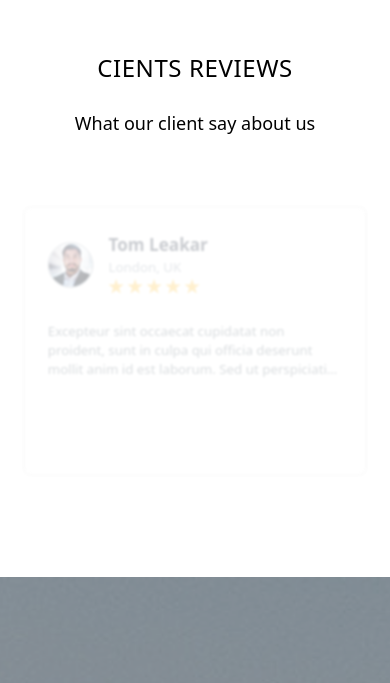
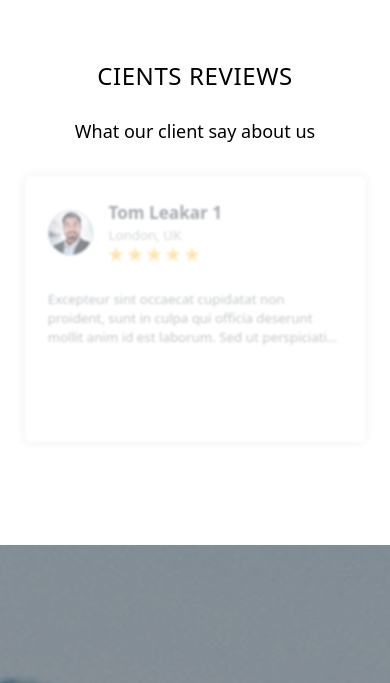
Before and after one commit to jhonlima97/landing-page, an Angular app: page / in a window 390 px wide. Shown: the part 6961-7644 px from the top of the page. Built offline with nearby package versions, Linux system fonts and the light colour scheme.

Commit message:
page responsive

```diff
--- a/src/app/app.component.html
+++ b/src/app/app.component.html
@@ -122,12 +122,6 @@
 <app-explore-card></app-explore-card>
 
 <!-- section reviews -->
-<section class="pt-[80px]">
-  <div class="container mx-auto px-6 text-center max-w-6xl">
-    <h2 class="uppercase mb-6 tracking-wide text-[24px]">Cients reviews</h2>
-    <p class="text-[18px]">What our client say about us</p>
-  </div>
-</section>
 <app-reviews></app-reviews>
 
 <!-- Section statistics -->
@@ -137,14 +131,13 @@
 <app-posts></app-posts>
 
 <!-- section email -->
-<section class="email bg-[#f8fafb] py-[150px]">
+<section class="bg-[#f8fafb] py-[150px] mx-auto max-w-[1920px]">
   <div class="email">
     <div class="container mx-auto max-w-6xl text-center px-6">
-      <h2 class="uppercase mb-[28px] text-[24px]">do you want to add your business listing with us?</h2>
-      <p class="paragraph">
+      <h2 class="text-[24px] font-medium uppercase mb-[28px]">do you want to add your business listing with us?</h2>
+      <p class="text-[#7b8088] text-[16px] font-medium mt-[28px]">
         Listrace offer you to list your business with us and we very much able to promote your Business.
       </p>
-
       <div>
         <form class="flex flex-col items-center md:flex-row md:flex-wrap md:justify-center"
         (submit)="handleSubmit($event)">
@@ -161,12 +154,10 @@
             Create Account
           </button>
         </form>
-          @if (message) {
-            <div [ngClass]="{
+        <div *ngIf="message" [ngClass]="{
           'bg-green': isValid, 'bg-red-500': !isValid}">
           {{ message }}
         </div>
-          }
 
       </div>
     </div>
--- a/src/app/components/reviews/reviews.component.html
+++ b/src/app/components/reviews/reviews.component.html
@@ -1,26 +1,31 @@
 <main>
-  <section class="reviews-section pt-16 pb-24 px-4 md:px-10 lg:px-20 3xl:px-32">
+  <section class="mx-auto max-w-[1920px] pt-16 pb-24 px-4 md:px-10 lg:px-20 3xl:px-32">
+
+    <div class="py-6 text-center">
+      <h2 class="uppercase mb-6 tracking-wide text-[24px]">Cients reviews</h2>
+      <p class="text-[18px]">What our client say about us</p>
+    </div>
+
     <swiper-container
       init="false"
       class="w-full flex overflow-hidden"
       slides-per-view="1"
-      space-between="15"
       loop="true"
       autoplay="true"
       autoplay-delay="3000"
       speed="300"
       centered-slides="true"
       breakpoints='{
-        "320": { "slidesPerView": 1, "spaceBetween": 15 },
-        "480": { "slidesPerView": 1, "spaceBetween": 20 },
-        "768": { "slidesPerView": 2, "spaceBetween": 30 },
-        "1024": { "slidesPerView": 3, "spaceBetween": 30 }
-      }'
-    >
+        "320": { "slidesPerView": 1, "spaceBetween": 10 },
+        "480": { "slidesPerView": 1, "spaceBetween": 10 },
+        "768": { "slidesPerView": 3, "spaceBetween": 15 },
+        "1024": { "slidesPerView": 3, "spaceBetween": 15 }
+      }' >
 
       @for (review of reviews; track review.id) {
         <swiper-slide class="flex-shrink-0 transition-transform">
-          <div class="card-fade w-full h-[280px] p-6 bg-white rounded-md shadow-feature-card text-paragraph text-left transition duration-300 hover:shadow-lg hover:scale-[1.02]">
+          <div class="card-fade w-full h-[280px] p-6 bg-white rounded-md shadow-feature-card
+            text-paragraph text-left transition duration-300 hover:shadow-lg hover:scale-[1.02]">
             <div class="flex items-center gap-4 pb-4 capitalize">
               <img [src]="review.image" [alt]="review.client" class="w-12 h-12 rounded-full object-cover border border-light-gray" />
               <div>
@@ -40,5 +45,6 @@
         </swiper-slide>
       }
     </swiper-container>
+
   </section>
 </main>
--- a/src/app/components/reviews/reviews.component.ts
+++ b/src/app/components/reviews/reviews.component.ts
@@ -80,6 +80,10 @@ export class ReviewsComponent implements OnInit, AfterViewInit, OnDestroy {
           const slides = swiperEl.querySelectorAll('swiper-slide');
           slides.forEach((slide: Element, i: number) => {
             const isCentered = i === activeIndex + 1;
+            // const slidesPerView = swiperEl.swiper.params.slidesPerView;
+            // const offset = Math.floor(slidesPerView / 2); // ← 2 cuando son 5 slides
+            // const isCentered = i === activeIndex + offset;
+
             slide.classList.toggle('center-slide', isCentered);
           });
         });
--- a/src/assets/data/reviews.json
+++ b/src/assets/data/reviews.json
@@ -2,56 +2,56 @@
     {
       "id": 0,
       "image": "/assets/images/hosts/c1.png",
-      "client": "Tom Leakar",
+      "client": "Tom Leakar 1",
       "location": "London, UK",
       "testimonial": "Excepteur sint occaecat cupidatat non proident, sunt in culpa qui officia deserunt mollit anim id est laborum. Sed ut perspiciatis eaque."
     },
     {
       "id": 1,
       "image": "/assets/images/hosts/c2.png",
-      "client": "Monirul Islam",
+      "client": "Monirul Islam 2",
       "location": "London, UK",
       "testimonial": "Excepteur sint occaecat cupidatat non proident, sunt in culpa qui officia deserunt mollit anim id est laborum. Sed ut perspiciatis eaque."
     },
     {
       "id": 2,
       "image": "/assets/images/hosts/c3.png",
-      "client": "Shorab hosain",
+      "client": "Shorab hosain 3",
       "location": "London, UK",
       "testimonial": "Excepteur sint occaecat cupidatat non proident, sunt in culpa qui officia deserunt mollit anim id est laborum. Sed ut perspiciatis eaque."
     },
     {
       "id": 3,
       "image": "/assets/images/hosts/c4.png",
-      "client": "Tom Leakar",
+      "client": "Tom Leakar 4",
       "location": "London, UK",
       "testimonial": "Excepteur sint occaecat cupidatat non proident, sunt in culpa qui officia deserunt mollit anim id est laborum. Sed ut perspiciatis eaque."
     },
     {
       "id": 4,
       "image": "/assets/images/hosts/c1.png",
-      "client": "Tom Leakar",
+      "client": "Tom Leakar 5",
       "location": "London, UK",
       "testimonial": "Excepteur sint occaecat cupidatat non proident, sunt in culpa qui officia deserunt mollit anim id est laborum. Sed ut perspiciatis eaque."
     },
     {
       "id": 5,
       "image": "/assets/images/hosts/c2.png",
-      "client": "Monirul Islam",
+      "client": "Monirul Islam 6",
       "location": "London, UK",
       "testimonial": "Excepteur sint occaecat cupidatat non proident, sunt in culpa qui officia deserunt mollit anim id est laborum. Sed ut perspiciatis eaque."
     },
     {
       "id": 6,
       "image": "/assets/images/hosts/c3.png",
-      "client": "Shorab hosain",
+      "client": "Shorab hosain 7",
       "location": "London, UK",
       "testimonial": "Excepteur sint occaecat cupidatat non proident, sunt in culpa qui officia deserunt mollit anim id est laborum. Sed ut perspiciatis eaque."
     },
     {
       "id": 7,
       "image": "/assets/images/hosts/c4.png",
-      "client": "Tom Leakar",
+      "client": "Tom Leakar 8",
       "location": "London, UK",
       "testimonial": "Excepteur sint occaecat cupidatat non proident, sunt in culpa qui officia deserunt mollit anim id est laborum. Sed ut perspiciatis eaque."
     }
--- a/src/styles.css
+++ b/src/styles.css
@@ -8,7 +8,7 @@
 @layer components {
   swiper-slide.swiper-slide-next .card-fade,
   swiper-slide.swiper-slide-prev .card-fade {
-    @apply opacity-30 scale-[0.95] blur-[1px];
+    @apply opacity-50 scale-[0.95] blur-[1px];
   }
 
   swiper-slide.swiper-slide-active .card-fade {
--- a/tailwind.config.js
+++ b/tailwind.config.js
@@ -43,7 +43,7 @@ module.exports = {
       },
       boxShadow: {
         "category-card": "0 0px 10px rgba(71, 71, 71, 0.2)",
-        "feature-card": "0 0px 5px rgba(71, 71, 71, 0.2)",
+        "feature-card": "0 0px 10px rgba(71, 71, 71, 0.2)",
         "activity-card": "0 0px 10px rgba(20, 18, 18, 0.2)",
         "section-explore": "0 10px 20px rgba(21, 20, 20, 0.2)",
         nav: "0 2px 5px rgba(0, 0, 0, 0.2)",
```
Lines whose indentation alone changed are shown as unchanged.
